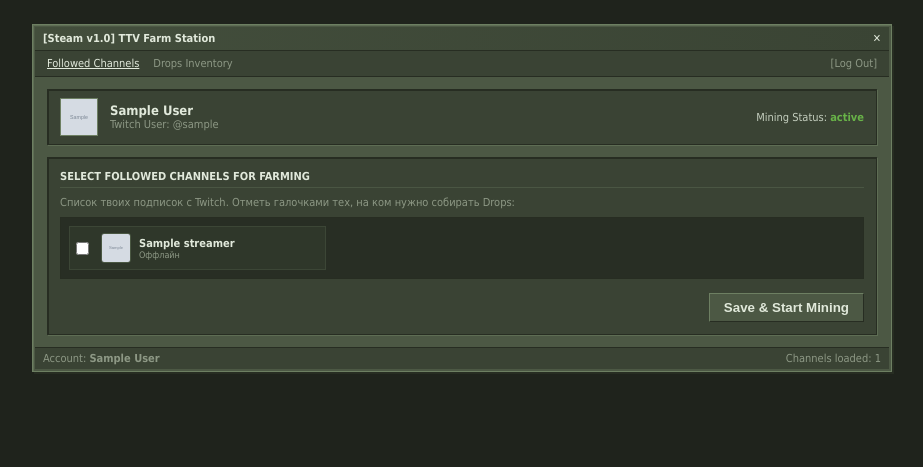
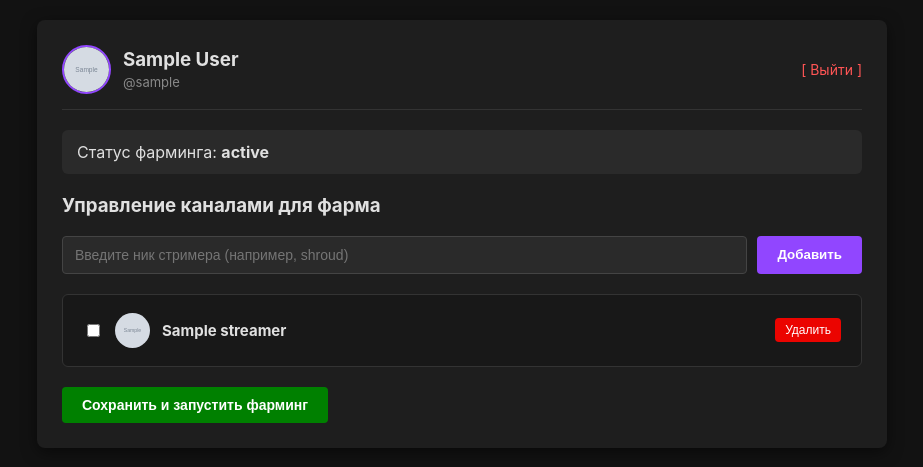
Before and after one commit to KeKN4/TTVdrop, a FastAPI app: template templates/dashboard.html in a window 1280 px wide. Shown: the top 467 px of the page, without its empty margins (178-1101 px from the left). Run offline with FastAPI, Linux system fonts and the light colour scheme; the template is opened without the code that fills it: most values are stand-ins (such as "Sample title", 1, 10 or a date in 2020); grey boxes marked "Sample" are stand-in pictures.

Commit message:
Update dashboard.html

```diff
--- a/templates/dashboard.html
+++ b/templates/dashboard.html
@@ -2,263 +2,211 @@
 <html lang="ru">
 <head>
     <meta charset="UTF-8">
-    <title>Steam — TTV Farm Station</title>
+    <title>TTV Farm Station - Dashboard</title>
     <style>
-        :root {
-            --steam-bg: #4c5844;
-            --steam-dark: #3a4334;
-            --steam-darker: #282e24;
-            --steam-light: #5e6d54;
-            --steam-border-hi: #6d7f62;
-            --steam-border-lo: #272d22;
-            --steam-text: #c4cebe;
-            --steam-text-bright: #e1e9db;
-            --steam-text-muted: #8d9885;
-            --steam-green: #68b248;
-            --steam-accent: #a3b899;
+        body {
+            font-family: -apple-system, BlinkMacSystemFont, "Segoe UI", Roboto, Helvetica, Arial, sans-serif;
+            background-color: #121212;
+            color: #e0e0e0;
+            margin: 0;
+            padding: 20px;
         }
-        * { box-sizing: border-box; user-select: none; }
-        body {
-            font-family: "Tahoma", "Segoe UI", Arial, sans-serif;
-            background-color: #1f231c;
-            color: var(--steam-text);
-            margin: 0;
-            padding: 24px;
-            font-size: 11px;
+        .container {
+            max-width: 800px;
+            margin: 0 auto;
+            background: #1e1e1e;
+            padding: 25px;
+            border-radius: 8px;
+            box-shadow: 0 4px 15px rgba(0,0,0,0.5);
         }
-        .steam-window {
-            max-width: 860px;
-            margin: 0 auto;
-            background-color: var(--steam-bg);
-            border: 1px solid var(--steam-border-hi);
-            box-shadow: 2px 2px 0px var(--steam-border-lo), inset 1px 1px 0px var(--steam-light);
-            padding: 2px;
+        .header {
+            display: flex;
+            align-items: center;
+            justify-content: space-between;
+            border-bottom: 1px solid #333;
+            padding-bottom: 15px;
+            margin-bottom: 20px;
         }
-        .title-bar {
-            background: linear-gradient(to right, #434e3c, #3a4434);
-            padding: 5px 8px;
+        .user-info {
             display: flex;
-            justify-content: space-between;
-            color: var(--steam-text-bright);
-            font-weight: bold;
-            border-bottom: 1px solid var(--steam-border-lo);
+            align-items: center;
+            gap: 12px;
         }
-        .menu-bar {
-            display: flex;
-            justify-content: space-between;
-            padding: 6px 12px;
-            background-color: var(--steam-dark);
-            border-bottom: 1px solid var(--steam-border-lo);
+        .user-info img {
+            width: 45px;
+            height: 45px;
+            border-radius: 50%;
+            border: 2px solid #9146FF;
         }
-        .menu-left { display: flex; gap: 14px; }
-        .menu-item { cursor: pointer; color: var(--steam-text-muted); }
-        .menu-item.active { color: var(--steam-text-bright); text-decoration: underline; }
-        .content { padding: 12px; display: flex; flex-direction: column; gap: 12px; }
-
-        /* Карточка текущего профиля */
-        .profile-card {
-            background-color: var(--steam-dark);
-            border: 1px solid var(--steam-border-lo);
-            box-shadow: inset 1px 1px 0px var(--steam-border-lo), 1px 1px 0px var(--steam-light);
-            padding: 8px 12px;
+        .status-box {
+            background: #2a2a2a;
+            padding: 12px 15px;
+            border-radius: 6px;
+            margin-bottom: 20px;
             display: flex;
             justify-content: space-between;
             align-items: center;
         }
-        .profile-info {
+        .add-form {
+            display: flex;
+            gap: 10px;
+            margin-bottom: 20px;
+        }
+        .add-form input {
+            flex: 1;
+            padding: 10px 12px;
+            background: #2a2a2a;
+            border: 1px solid #444;
+            color: #fff;
+            border-radius: 4px;
+            font-size: 14px;
+        }
+        .add-form button {
+            padding: 10px 20px;
+            background: #9146FF;
+            color: #fff;
+            border: none;
+            border-radius: 4px;
+            cursor: pointer;
+            font-weight: bold;
+        }
+        .add-form button:hover {
+            background: #772ce8;
+        }
+        .channels-container {
+            max-height: 350px;
+            overflow-y: auto;
+            border: 1px solid #333;
+            border-radius: 6px;
+            padding: 10px;
+            background: #181818;
+            margin-bottom: 20px;
+        }
+        .channel-item {
             display: flex;
             align-items: center;
+            padding: 8px 10px;
+            border-bottom: 1px solid #2a2a2a;
             gap: 12px;
         }
-        .user-avatar {
-            width: 38px;
-            height: 38px;
-            border: 1px solid var(--steam-border-hi);
-            background: #20241d;
+        .channel-item:last-child {
+            border-bottom: none;
         }
-        .profile-name {
-            font-size: 13px;
+        .channel-item img {
+            width: 35px;
+            height: 35px;
+            border-radius: 50%;
+        }
+        .channel-item label {
+            flex: 1;
+            cursor: pointer;
+            font-size: 15px;
+        }
+        .btn-delete {
+            background: #eb0400;
+            color: white;
+            border: none;
+            padding: 5px 10px;
+            border-radius: 4px;
+            cursor: pointer;
+            font-size: 12px;
+        }
+        .btn-delete:hover {
+            background: #c20300;
+        }
+        .actions {
+            display: flex;
+            gap: 10px;
+        }
+        .btn-start {
+            background: #008000;
+            color: white;
+            padding: 10px 20px;
+            border: none;
+            border-radius: 4px;
+            cursor: pointer;
             font-weight: bold;
-            color: var(--steam-text-bright);
+            font-size: 14px;
         }
-
-        .group-box {
-            background-color: var(--steam-dark);
-            border: 1px solid var(--steam-border-lo);
-            box-shadow: inset 1px 1px 0px var(--steam-border-lo), 1px 1px 0px var(--steam-light);
-            padding: 12px;
+        .btn-start:hover {
+            background: #006600;
         }
-        .group-title {
-            color: var(--steam-text-bright);
+        .btn-stop {
+            background: #b30000;
+            color: white;
+            padding: 10px 20px;
+            border: none;
+            border-radius: 4px;
+            cursor: pointer;
             font-weight: bold;
-            margin-bottom: 8px;
-            border-bottom: 1px solid #4a5643;
-            padding-bottom: 4px;
-            text-transform: uppercase;
+            font-size: 14px;
         }
-
-        /* Список карточек стримеров */
-        .streamers-grid {
-            display: grid;
-            grid-template-columns: repeat(auto-fill, minmax(240px, 1fr));
-            gap: 8px;
-            max-height: 340px;
-            overflow-y: auto;
-            background-color: var(--steam-darker);
-            padding: 8px;
-            border: 1px solid var(--steam-border-lo);
+        .btn-stop:hover {
+            background: #990000;
         }
-        .streamer-card {
-            display: flex;
-            align-items: center;
-            gap: 8px;
-            padding: 6px;
-            background: #2f372a;
-            border: 1px solid #3c4636;
-            cursor: pointer;
-            transition: background 0.1s;
+        .logout-link {
+            color: #ff5555;
+            text-decoration: none;
+            font-size: 14px;
         }
-        .streamer-card:hover {
-            background-color: #3f4b38;
-            border-color: var(--steam-accent);
-        }
-        .streamer-card input[type="checkbox"] {
-            margin: 0 4px 0 0;
-            cursor: pointer;
-        }
-        .streamer-avatar {
-            width: 30px;
-            height: 30px;
-            border-radius: 3px;
-            border: 1px solid #4a5742;
-            object-fit: cover;
-        }
-        .streamer-meta {
-            display: flex;
-            flex-direction: column;
-            overflow: hidden;
-        }
-        .streamer-name {
-            font-weight: bold;
-            color: var(--steam-text-bright);
-            white-space: nowrap;
-            text-overflow: ellipsis;
-            overflow: hidden;
-        }
-        .live-tag {
-            font-size: 9px;
-            color: #ff5555;
-            font-weight: bold;
-        }
-        .offline-tag {
-            font-size: 9px;
-            color: var(--steam-text-muted);
-        }
-
-        .steam-btn {
-            background-color: var(--steam-bg);
-            border-top: 1px solid var(--steam-border-hi);
-            border-left: 1px solid var(--steam-border-hi);
-            border-right: 1px solid var(--steam-border-lo);
-            border-bottom: 1px solid var(--steam-border-lo);
-            color: var(--steam-text-bright);
-            padding: 6px 14px;
-            font-weight: bold;
-            cursor: pointer;
-            text-decoration: none;
-            display: inline-block;
-        }
-        .steam-btn:hover { background-color: var(--steam-light); }
-        .steam-btn.danger { color: #ff8e8e; }
-        .status-badge { color: var(--steam-green); font-weight: bold; }
-        .status-bar {
-            background-color: var(--steam-dark);
-            padding: 4px 8px;
-            color: var(--steam-text-muted);
-            border-top: 1px solid var(--steam-border-lo);
-            display: flex;
-            justify-content: space-between;
+        .logout-link:hover {
+            text-decoration: underline;
         }
     </style>
 </head>
 <body>
-    <div class="steam-window">
-        <div class="title-bar">
-            <span>[Steam v1.0] TTV Farm Station</span>
-            <span>✕</span>
-        </div>
-        <div class="menu-bar">
-            <div class="menu-left">
-                <span class="menu-item active">Followed Channels</span>
-                <span class="menu-item">Drops Inventory</span>
-            </div>
+    <div class="container">
+        <div class="header">
+            <div class="user-info">
+                <img src="{{ avatar_url }}" alt="Avatar">
                 <div>
-                <a href="/logout" style="color: var(--steam-text-muted); text-decoration: none;">[Log Out]</a>
+                    <h3 style="margin: 0;">{{ display_name }}</h3>
+                    <span style="color: #888; font-size: 13px;">@{{ username }}</span>
                 </div>
             </div>
-
-        <div class="content">
-            <!-- Профиль Steam / Twitch -->
-            <div class="profile-card">
-                <div class="profile-info">
-                    {% if avatar_url %}
-                    <img src="{{ avatar_url }}" class="user-avatar" alt="Avatar">
-                    {% endif %}
-                    <div>
-                        <div class="profile-name">{{ display_name }}</div>
-                        <div style="color: var(--steam-text-muted);">Twitch User: @{{ username }}</div>
-                    </div>
-                </div>
-                <div>
-                    Mining Status: <span class="status-badge">{{ status }}</span>
-                </div>
+            <a href="/logout" class="logout-link">[ Выйти ]</a>
         </div>
 
-            <!-- Список стримеров с аватарками -->
-            <div class="group-box">
-                <div class="group-title">Select Followed Channels for Farming</div>
-                <form action="/start_miner" method="POST">
-                    <p style="color: var(--steam-text-muted); margin: 0 0 8px 0;">
-                        Список твоих подписок с Twitch. Отметь галочками тех, на ком нужно собирать Drops:
-                    </p>
-
-                    <div class="streamers-grid">
-                        {% for s in streamers %}
-                        <label class="streamer-card">
-                            <input type="checkbox" name="channels" value="{{ s.login }}" {% if s.login in selected_channels %}checked{% endif %}>
-                            <img src="{{ s.avatar }}" class="streamer-avatar" alt="{{ s.name }}">
-                            <div class="streamer-meta">
-                                <span class="streamer-name">{{ s.name }}</span>
-                                {% if s.is_live %}
-                                <span class="live-tag">● В эфире</span>
-                                {% else %}
-                                <span class="offline-tag">Оффлайн</span>
+        <div class="status-box">
+            <span>Статус фарминга: <b>{{ status }}</b></span>
+            {% if is_running %}
+            <form action="/stop_miner" method="POST" style="margin: 0;">
+                <button type="submit" class="btn-stop">Остановить майнер</button>
+            </form>
             {% endif %}
         </div>
-                        </label>
-                        {% else %}
-                        <div style="grid-column: 1 / -1; color: var(--steam-text-muted); padding: 12px; text-align: center;">
-                            Список подписок не найден. Убедись, что на аккаунте есть отслеживаемые каналы.
+
+        <h3>Управление каналами для фарма</h3>
+
+        <!-- Форма добавления канала -->
+        <form action="/add_channel" method="POST" class="add-form">
+            <input type="text" name="new_channel" placeholder="Введите ник стримера (например, shroud)" autocomplete="off" required>
+            <button type="submit">Добавить</button>
+        </form>
+
+        <!-- Список каналов -->
+        <form action="/start_miner" method="POST">
+            <div class="channels-container">
+                {% if streamers %}
+                    {% for s in streamers %}
+                    <div class="channel-item">
+                        <input type="checkbox" name="channels" value="{{ s.login }}" id="ch_{{ s.login }}" {% if s.login in selected_channels %}checked{% endif %}>
+                        <img src="{{ s.avatar }}" alt="Streamer Avatar">
+                        <label for="ch_{{ s.login }}"><b>{{ s.name }}</b></label>
+                        <button type="submit" formaction="/remove_channel" name="channel" value="{{ s.login }}" class="btn-delete">Удалить</button>
                     </div>
                     {% endfor %}
+                {% else %}
+                    <div style="text-align: center; color: #777; padding: 20px;">
+                        Список каналов пуст. Добавьте первый канал выше!
+                    </div>
+                {% endif %}
             </div>
 
-                    <div style="margin-top: 14px; display: flex; justify-content: space-between; align-items: center;">
-                        {% if is_running %}
-                        <button type="button" class="steam-btn danger" onclick="fetch('/stop_miner', {method: 'POST'}).then(() => location.reload())">Stop Mining</button>
-                        {% else %}
-                        <div></div>
-                        {% endif %}
-                        <button type="submit" class="steam-btn">Save & Start Mining</button>
+            <div class="actions">
+                <button type="submit" class="btn-start">Сохранить и запустить фарминг</button>
             </div>
         </form>
     </div>
-        </div>
-
-        <div class="status-bar">
-            <span>Account: <b>{{ display_name }}</b></span>
-            <span>Channels loaded: {{ streamers|length }}</span>
-        </div>
-    </div>
 </body>
 </html>
```
Lines whose indentation alone changed are shown as unchanged.
